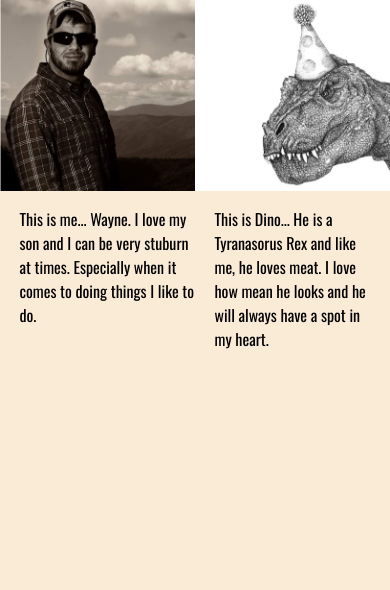
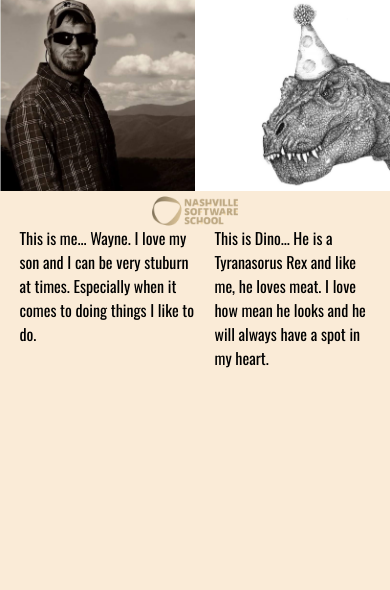
Before and after one commit to ke4tri/Dino-Mite, a plain HTML site: page index.html in a window 390 px wide. Shown: the top 590 px of the page. Drawn offline with nearby package versions, Linux system fonts and the light colour scheme.

Commit message:
added nss at bottom

```diff
--- a/index.html
+++ b/index.html
@@ -27,9 +27,9 @@
     <footer>
         <h1>Wayne Collier&nbsp;8.23.2018</h1>
     </footer>
-    <!-- <div class="nss">
+    <div class="nss1">
             <img class="nss" src="/img/Da_P725UwAEq649.png" alt="NSS">
-    </div> -->
+    </div>
 
 </body>
 
--- a/main.css
+++ b/main.css
@@ -65,19 +65,34 @@ h1 {
     left:20%;
     top:90%; */
 }
+.nss1 {
+    text-align: center;
+}
+.nss {
+    -webkit-filter:sepia(1);
+    filter:sepia(1);
+    margin-top: -30px;
+    box-sizing: content-box;
+    height: 50px;
+    width: auto;
+}
 
 @media only screen and (max-width: 653px) {
 
     .me_para {
+        margin-top: 35px;
         position: absolute;
         right: 50%;
         left:5% ;
         top: 100%;
         order: 2;
         color: black;
+
+
     }
 
     .dino_para {
+        margin-top:35px;
         position:absolute;
         top: 100%;
         right: 5%;
@@ -99,5 +114,18 @@ h1 {
          top:70%;
 
      }
+     .nss1 {
+        text-align: center;
+
+    }
+    .nss {
+        -webkit-filter:sepia(1);
+        filter:sepia(1);
+        margin-top: -5px;
+        box-sizing: content-box;
+        height: 50px;
+        width: auto;
+
+    }
 
 }
```
Also changed, not shown: img/9E8g9xOm_400x400.png (added), img/Da_P725UwAEq649.png (added).
